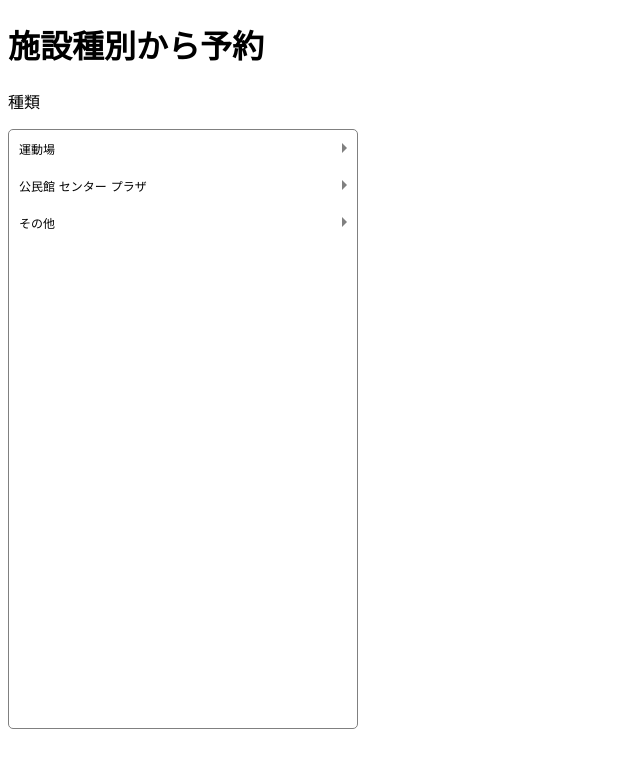
After one commit to yukiafronia/project-C, a PHP site: page /syubetu_yoyaku.html in a window 1280 px wide. The commit adds this page. Shown: the top 768 px of the page, without its empty margins (0-640 px from the left). Run offline with PHP 8.4, Linux system fonts and the light colour scheme; some libraries are stand-ins or nearby versions.

Commit message:
Add files via upload

```diff
--- a/itiran_dezain.css
+++ b/itiran_dezain.css
@@ -1,4 +1,4 @@
-.amazonmenu ul {
+.amazonmenu ul{
 	font: normal 12px Verdana;
 	list-style: none;
 	margin: 0;
@@ -9,20 +9,20 @@
 
 }
 
-.amazonmenu ul li {
+.amazonmenu ul li{
 	position: static;
 }
 
-.amazonmenu > ul {
+.amazonmenu > ul{
 	background: white;
 	border: 1px solid gray;
 	border-radius: 5px;
-    width: 485px;
-    height: 3760px;
+	width: 350px;
+	height: 600px;
 	position: relative;
 }
 
-.amazonmenu > ul li a {
+.amazonmenu > ul li a{
 	color: black;
 	display: block;
 	overflow: auto;
@@ -32,7 +32,7 @@
 	text-indent: 10px;
 }
 
-.amazonmenu > ul li.hassub > a::after {
+.amazonmenu > ul li.hassub > a::after{
 	border: 5px solid transparent;
 	border-left-color: gray;
 	content: '';
@@ -43,24 +43,24 @@
 	width: 0;
 }
 
-.amazonmenu > ul li.hassub.selected > a::after {
+.amazonmenu > ul li.hassub.selected > a::after{
 	border-left-color: red;
 }
 
-.amazonmenu ul li a:hover, .amazonmenu ul li.hassub.selected > a {
-    background: lightblue;
+.amazonmenu ul li a:hover, .amazonmenu ul li.hassub.selected > a{
+    	background: white;
 	color: navy;
 }
 
-.amazonmenu ul li > div, .amazonmenu ul li > ul {
+.amazonmenu ul li > div, .amazonmenu ul li > ul{
 	background: white;
 	border: 1px solid gray;
 	border-radius: 0 8px 8px 0;
 	box-shadow: 2px 2px 2px gray;
 	display: none;
 	font-weight: normal;
-    width: 485px;
-    height: 3760px;
+	width: 350px;
+	height: 600px;
 	left: 100%;
 	padding: 10px;
 	position: absolute;
@@ -69,14 +69,18 @@
 	-moz-box-sizing: border-box;
 	box-sizing: border-box;
 	z-index: 1000;
+
 }
 
-@media screen and (max-width: 480px) {
-    .amazonmenu ul li > div, .amazonmenu ul li > ul {
+
+
+
+@media screen and (max-width: 480px){
+    	.amazonmenu ul li > div, .amazonmenu ul li > ul{
 		left: 30px;
 	}
 
-    .amazonmenu > ul li.hassub.selected::after {
+	.amazonmenu > ul li.hassub.selected::after{
 		background: #eee;
 		content: '';
 		height: 100%;
--- /dev/null
+++ b/syubetu_yoyaku.html
@@ -0,0 +1,309 @@
+<!DOCTYPE html>
+<html>
+<head>
+    <meta charset="utf-8">
+    <meta name="description" content="Amazon Side Bar Menuのデモでーす。">
+    <link rel="stylesheet" type="text/css" href="itiran_dezain.css" />
+    <script src="http://ajax.googleapis.com/ajax/libs/jquery/1.10.2/jquery.min.js"></script>
+    <script src="amazonmenu.js"></script>
+    <script>
+jQuery(function(){
+  amazonmenu.init({
+    menuid: 'demo'
+  })
+})
+    </script>
+</head>
+<body>
+    <h1>施設種別から予約</h1>
+    <nav id="demo" class="amazonmenu">
+        <p>種類</p>
+        <ul>
+            <li>
+
+                <a href="#">運動場</a>
+
+                <div>
+                    <p>カテゴリの説明やらなんやら。</p>
+                    <ul>
+                        <li>
+                            <a href="#">スポーツ広場</a>
+
+                            <div style="height:600px; width:350px; overflow-y:scroll;">
+                                <p>スポーツ広場一覧</p>
+                                <ul>
+                                    <li><a href="#">大槻公園スポーツ広場</a>
+                                    <li>
+                                    <li><a href="#">丸守少年運動広場</a>
+                                    <li>
+                                    <li><a href="#">多田野運動広場</a>
+                                    <li>
+                                    <li>
+                                        <a href="#">白岩運動広場</a>
+                                    <li>
+                                    <li>
+                                        <a href="#">安積スポーツ広場</a>
+                                    <li>
+                                    <li>
+                                        <a href="#">三保田スポーツ広場</a>
+                                    <li>
+                                    <li>
+                                        <a href="#">逢瀬スポーツ広場</a>
+                                    <li>
+                                    <li>
+                                        <a href="#">片平スポーツ広場</a>
+                                    <li>
+                                    <li>
+                                        <a href="#">西部スポーツ広場</a>
+                                    <li>
+                                    <li>
+                                        <a href="#">喜久田スポーツ広場</a>
+                                    <li>
+                                    <li>
+                                        <a href="#">日和田スポーツ広場</a>
+                                    <li>
+                                    <li>
+                                        <a href="#">湖南スポーツ広場</a>
+                                    <li>
+                                    <li>
+                                        <a href="#">田村スポーツ広場</a>
+                                    <li>
+                                    <li>
+                                        <a href="#">東部スポーツ広場</a>
+                                    <li>
+                                    <li>
+                                        <a href="#">西部スポーツ広場</a>
+                                    <li>
+                                    <li>
+                                        <a href="#">中田スポーツ広場</a>
+                                    <li>
+                                    <li>
+                                        <a href="#">冨久山スポーツ広場</a>
+                                    <li>
+                                    <li>
+                                        <a href="#">ふるさとの森スポーツパーク</a>
+                                    <li>
+                                    <li>
+                                        <a href="#">磐梯熱海スポーツパーク</a>
+                                    <li>
+                                    <li>
+                                        <a href="#">安積スポーツ広場</a>
+                                    <li>
+                                    </li>
+                                </ul>
+                            </div>
+                        </li>
+                    </ul>
+                    <ul>
+                        <li>
+
+                            <a href="#">体育館</a>
+                            <div style="height:600px; width:350px; overflow-y:scroll;">
+                                <p>体育館一覧</p>
+                                <ul>
+                                    <li>
+                                    <li><a href="#">総合体育館</a>
+                                    <li>
+                                    <li><a href="#">東部体育館</a>
+                                    <li>
+                                    <li><a href="#">西部体育館</a>
+                                    <li>
+                                    <li><a href="#">西部第二体育館</a>
+                                    <li>
+                                    <li><a href="#">ふるさとの森スポーツパーク体育館</a>
+                                    <li>
+                                    <li><a href="#">磐梯熱海スポーツパーク体育館</a>
+                                    <li>
+                                    <li><a href="#">喜久田公民館（喜久田体育館）</a>
+
+                                    <li>
+                                </ul>
+                            </div>
+                        </li>
+                    </ul>
+                </div>
+           </li>
+
+
+
+           <li>
+                <a href="#">公民館 センター プラザ</a>
+                <div>
+                    <p>カテゴリの説明やらなんやら。</p>
+                    <ul>
+
+                        <li>
+                            <a href="#">公民館</a>
+                            <div style ="height:600px; width:350px; overflow-y:scroll;">
+                                <p>サブカテゴリの説明。</p>
+                                <ul>
+                                    <li>
+                                    <li><a href="#">中央公民館</a>
+                                    <li>
+                                    <li><a href="#">中央公民館（勤労少年ホーム）</a>
+                                    <li>
+                                    <li><a href="#">郡山市郡山公民館</a>
+                                    <li>
+                                    <li><a href="#">小田原地域公民館</a>
+                                    <li>
+                                    <li><a href="#">芳賀地域公民館</a>
+                                    <li>
+                                    <li><a href="#">開成地域公民館</a>
+                                    <li>
+                                    <li><a href="#">名倉地域公民館</a>
+                                    <li>
+                                    <li><a href="#">桑野地域公民館</a>
+                                    <li>
+                                    <li><a href="#">久留米地域公民館</a>
+                                    <li>
+                                    <li><a href="#">桃見台地域公民館</a>
+                                    <li>
+                                    <li><a href="#">大島地域公民館</a>
+                                    <li>
+                                    <li><a href="#">薫地域公民館</a>
+                                    <li>
+                                    <li><a href="#">赤木地域公民館</a>
+                                    <li>
+                                    <li><a href="#">東部地域公民館</a>
+                                    <li>
+                                    <li><a href="#">橘地域公民館</a>
+                                    <li>
+                                    <li><a href="#">富田公民館</a>
+                                    <li>
+                                    <li><a href="#">富田東地域公民館</a>
+                                    <li>
+                                    <li><a href="#">大成地域公民館</a>
+                                    <li>
+                                    <li><a href="#">小山田地域公民館</a>
+                                    <li>
+                                    <li><a href="#">大槻東地域公民館</a>
+                                    <li>
+                                    <li><a href="#">安積公民館　安積分室</a>
+                                    <li>
+                                    <li><a href="#">柴宮地域公民館</a>
+                                    <li>
+                                    <li><a href="#">安積南地域公民館</a>
+                                    <li>
+                                    <li><a href="#">永盛地域公民館</a>
+                                    <li>
+                                    <li><a href="#">三穂田地域公民館</a>
+                                    <li>
+                                    <li><a href="#">逢瀬公民館（大ホール）</a>
+                                    <li>
+                                    <li><a href="#">日和田公民館</a>
+                                    <li>
+                                    <li><a href="#">富久山国民間　富久山分室</a>
+                                    <li>
+                                    <li><a href="#">行徳地域公民館</a>
+                                    <li>
+                                    <li><a href="#">八山田地域公民館</a>
+                                    <li>
+                                    <li><a href="#">湖南公民館</a>
+                                    <li>
+                                    <li><a href="#">熱海公民館</a>
+                                    <li>
+                                    <li><a href="#">田村公民館</a>
+                                    <li>
+                                    <li><a href="#">高瀬地域公民館</a>
+                                    <li>
+                                    <li>
+                                        <a href="#">二瀬地域公民館</a>
+                                    </li>
+                                </ul>
+                            </div>
+                        </li>
+                        </ul>
+                    <ul>
+                        <li>
+                            <a href="#">センター</a>
+                            <div style="height:600px; width:350px; overflow-y:scroll;">
+                                <p>サブカテゴリの説明。</p>
+                                <ul>
+                                    <li><a href="#">緑ヶ丘ふれあいセンター（緑ヶ丘地域公民館）</a>
+                                    <li>
+                                    <li><a href="#">富田西ふれあいセンター（富田西地域公民館）</a>
+                                    <li>
+                                    <li><a href="#">大槻ふれあいセンター（大槻公民館）</a>
+                                    <li>
+                                    <li><a href="#">三穂田ふれあいセンター</a>
+                                    <li>
+                                    <li><a href="#">逢瀬コミュニティセンター（逢瀬公民館）</a>
+                                    <li>
+                                    <li><a href="#">片平ふれあいセンター・片平農村交流センター（片平公民館）</a>
+                                    <li>
+                                    <li><a href="#">喜久田ふれあいセンター（喜久田公民館）</a>
+                                    <li>
+                                    <li><a href="#">西田ふれあいセンター（西田公民館）</a>
+                                    <li>
+                                    <li><a href="#">中田ふれあいセンター（中田公民館）</a>
+                                    <li>
+                                    <li><a href="#">安積総合学習センター（安積公民館）</a>
+                                    <li>
+                                    <li><a href="#">富久山総合学習センター（富久山公民館）</a>
+                                    <li>
+                                    <li><a href="#">郡山市民文化センター</a>
+                                    <li>
+                                    <li><a href="#">男女共同参画センター（さんかくプラザ）</a>
+                                    <li>
+                                    <li><a href="#">郡山地域職業訓練センター</a>
+                                    <li>
+                                    <li><a href="#">郡山市東部勤労者研修センター</a>
+                                    <li>
+                                    <li><a href="#">郡山市総合福祉センター</a>
+                                    <li>
+                                    <li><a href="#">郡山市高齢者文化休養センター逢瀬荘</a>
+                                    <li>
+                                    <li>
+                                        <a href="#">郡山市障害者福祉センター</a>
+                                    </li>
+                                </ul>
+                            </div>
+                        </li>
+                        </ul>
+                            <ul>
+                        <li>
+                            <a href="#">プラザ</a>
+                            <div style="height:600px; width:350px; overflow-y:scroll;">
+                                <p>サブカテゴリの説明。</p>
+                                <ul>
+                                    <li><a href="#">市民交流プラザ</a>
+                                    <li>
+                                    <li><a href="#">市民ふれあいプラザ</a>
+
+                                </ul>
+                            </div>
+                        </li>
+                    </ul>
+                </div>
+
+           </li>
+            <li>
+                <a href="#">その他</a>
+                <div style="height:600px; width:350px; overflow-y:scroll;">
+                    <p>カテゴリの説明やらなんやら。</p>
+                    <ul>
+
+                        <li><a href="#">男女共同参画センター（さんかくプラザ）</a>
+                        <li>
+                        <li><a href="#">郡山地域職業訓練センター</a>
+                        <li>
+                        <li><a href="#">郡山市東部勤労者研修センター</a>
+                        <li>
+                        <li><a href="#">郡山市総合福祉センター</a>
+                        <li>
+                        <li><a href="#">郡山市高齢者文化休養センター逢瀬荘</a>
+                        <li>
+                        <li><a href="#">郡山市障害者福祉センター</a>
+
+
+
+
+                    </ul>
+                </div>
+            </li>
+
+</ul>
+
+    </nav>
+</body>
+</html>
```
Also changed, not shown: amazonmenu.js (added, +91 -0 lines). Lines whose indentation alone changed are shown as unchanged.
